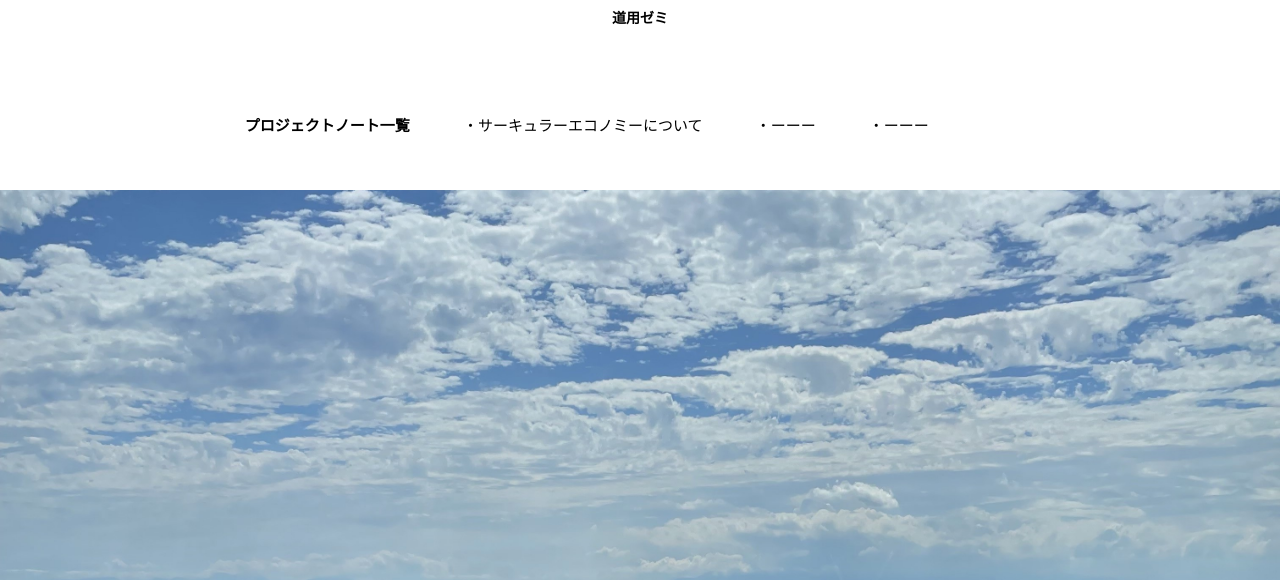
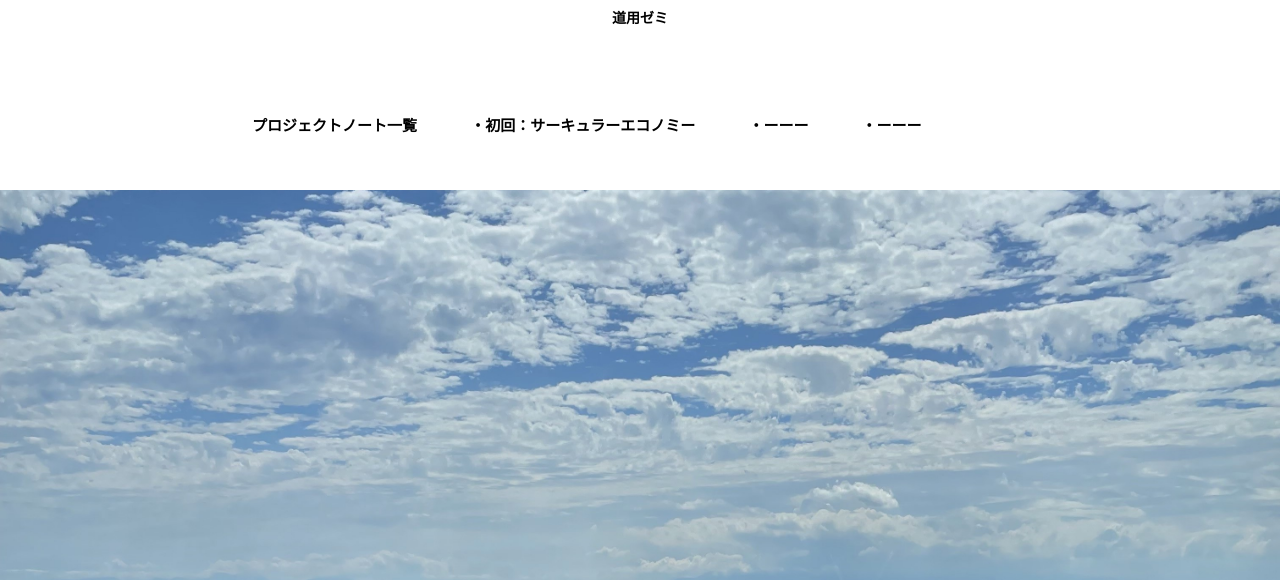
Before and after one commit to buchieve/xbp, a plain HTML site: page doyolab/index.html in a window 1280 px wide. Shown: the part 174-754 px from the top of the page. Drawn offline with nearby package versions, Linux system fonts and the light colour scheme; a script that the page names is missing.

Commit message:
20260418

```diff
--- a/css/2style.css
+++ b/css/2style.css
@@ -454,3 +454,14 @@ section h2 span {
 		padding: 0 30px;
 	}
 }
+
+a {
+    text-decoration: none; /* 下線を消す */
+    color: inherit;        /* 文字色を周りの文字と同じにする */
+}
+
+/* マウスを乗せた時に少し変化させると親切です */
+a:hover {
+    opacity: 0.7;
+    text-decoration: underline;
+}
--- a/doyolab/index.html
+++ b/doyolab/index.html
@@ -23,11 +23,11 @@
 				<!--ここで目次書ける。リンクの貼り付け忘れずに-->
 				<ul>
 					<li><h2>プロジェクトノート一覧</h2></li>
-					<li><a href="./1.html"target="_blank">・サーキュラーエコノミーについて</a></li>
-					<li><a href="#sec02">・ーーー</a></li>
-					<li><a href="#sec03">・ーーー</a></li>
-					<li><a href="#sec04"></a></li>
-					<li><a href="#sec05"></a></li>
+					<li><h2><a href="./1.html"target="_blank">・初回：サーキュラーエコノミー</a></li></h2>
+					<li><h2><a href="">・ーーー</a></li></h2>
+					<li><h2><a href="">・ーーー</a></li></h2>
+					<li><h2><a href=""></a></li></h2>
+					<li><h2><a href=""></a></li></h2>
 				</ul>
 			</div>
 		</nav>
```
